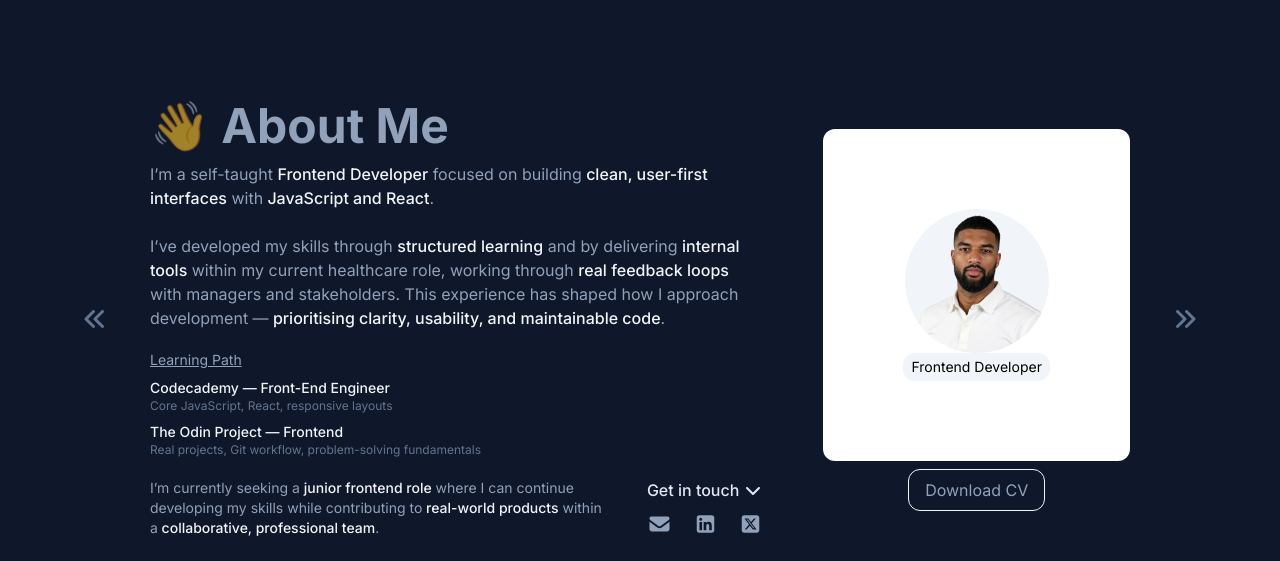
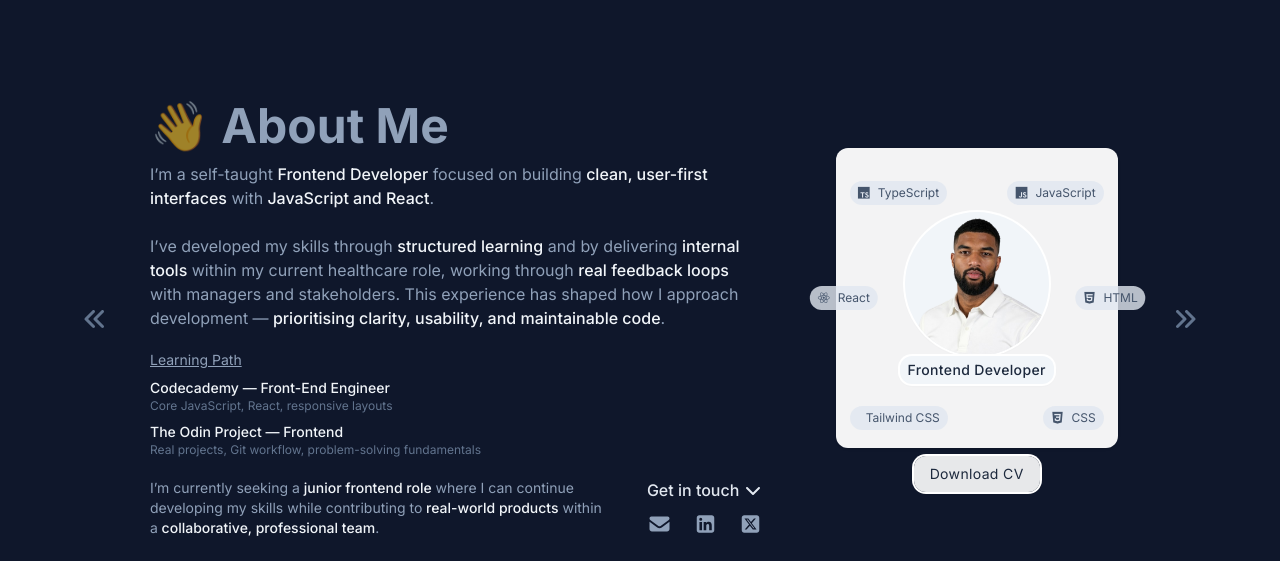
Before and after one commit to Jakelliott98/portfolio_page, a React (Vite) app: page / in a window 1280 px wide. Shown: the part 880-1441 px from the top of the page. Built offline with nearby package versions, Linux system fonts and the light colour scheme.

Commit message:
Added in styling and layout for the About Me

```diff
--- a/src/pages/about-me/GeneralInfo.jsx
+++ b/src/pages/about-me/GeneralInfo.jsx
@@ -71,13 +71,36 @@ function GeneralInfo () {
             </div>
             <div className="flex-1 flex flex-col justify-center items-center gap-2">
                 <div className="relative">
-                    {/* ADD IN STACK BUBBLES */}
-                    <div className="bg-white flex flex-col items-center p-20 rounded-xl z-10">
-                        <img src={heroImage} className="w-36 h-36 bg-slate-100 rounded-full"/>
-                        <p className="rounded-xl bg-slate-100 text-black py-1 px-2 text-sm w-fit">Frontend Developer</p>
+                    <div className="bg-white/95 shadow-sm  flex flex-col items-center p-14 rounded-xl z-10 md:p-16">
+                        <img src={heroImage} className="w-36 h-36 bg-slate-100 rounded-full ring-2 ring-white shadow-sm"/>
+                        <p className="rounded-xl bg-slate-100 text-slate-800 py-1 px-2 text-sm w-fit font-medium ring-2 ring-white shadow-sm tracking-wide">Frontend Developer</p>
+                        <div className="absolute bg-slate-200/80 text-slate-600 text-xs py-1 px-2 rounded-full flex gap-2 items-center top-[15%] right-[5%] -translate-y-1/2">
+                            <i class="devicon-javascript-plain"></i>
+                            <p>JavaScript</p>
+                        </div>
+                        <div className="absolute bg-slate-200/80 text-slate-600 text-xs py-1 px-2 rounded-full flex gap-2 items-center top-[15%] left-[5%] -translate-y-1/2">
+                            <i class="devicon-typescript-plain"></i>
+                            <p>TypeScript</p>
+                        </div>
+                        <div className="absolute bg-slate-200/80 text-slate-600 text-xs py-1 px-2 rounded-full flex gap-2 items-center top-[50%] left-[15%] -translate-y-1/2 -translate-x-full">
+                            <i class="devicon-react-original"></i>
+                            <p>React</p>
+                        </div>
+                        <div className="absolute bg-slate-200/80 text-slate-600 text-xs py-1 px-2 rounded-full flex gap-2 items-center top-[50%] right-[15%] -translate-y-1/2 translate-x-full">
+                            <i class="devicon-html5-plain"></i>
+                            <p>HTML</p>
+                        </div>
+                        <div className="absolute bg-slate-200/80 text-slate-600 text-xs py-1 px-2 rounded-full flex gap-2 items-center bottom-[2%] left-[5%] -translate-y-1/2">
+                            <i class="devicon-tailwindcss-original"></i>
+                            <p>Tailwind CSS</p>
+                        </div>
+                        <div className="absolute bg-slate-200/80 text-slate-600 text-xs py-1 px-2 rounded-full flex gap-2 items-center bottom-[2%] right-[5%] -translate-y-1/2">
+                            <i class="devicon-css3-plain"></i>
+                            <p>CSS</p>
+                        </div>
                     </div>
                 </div>
-                <button className="rounded-xl border border-slate-100 py-2 px-4 cursor-pointer hover:bg-white hover:text-slate-900">Download CV</button>
+                <button className="rounded-xl py-2 px-4 cursor-pointer bg-white/90 text-slate-800 shadow-sm tracking-wide ring-2 ring-white text-sm hover:bg-white hover:text-slate-900">Download CV</button>
             </div>
         </div>
     )
```
